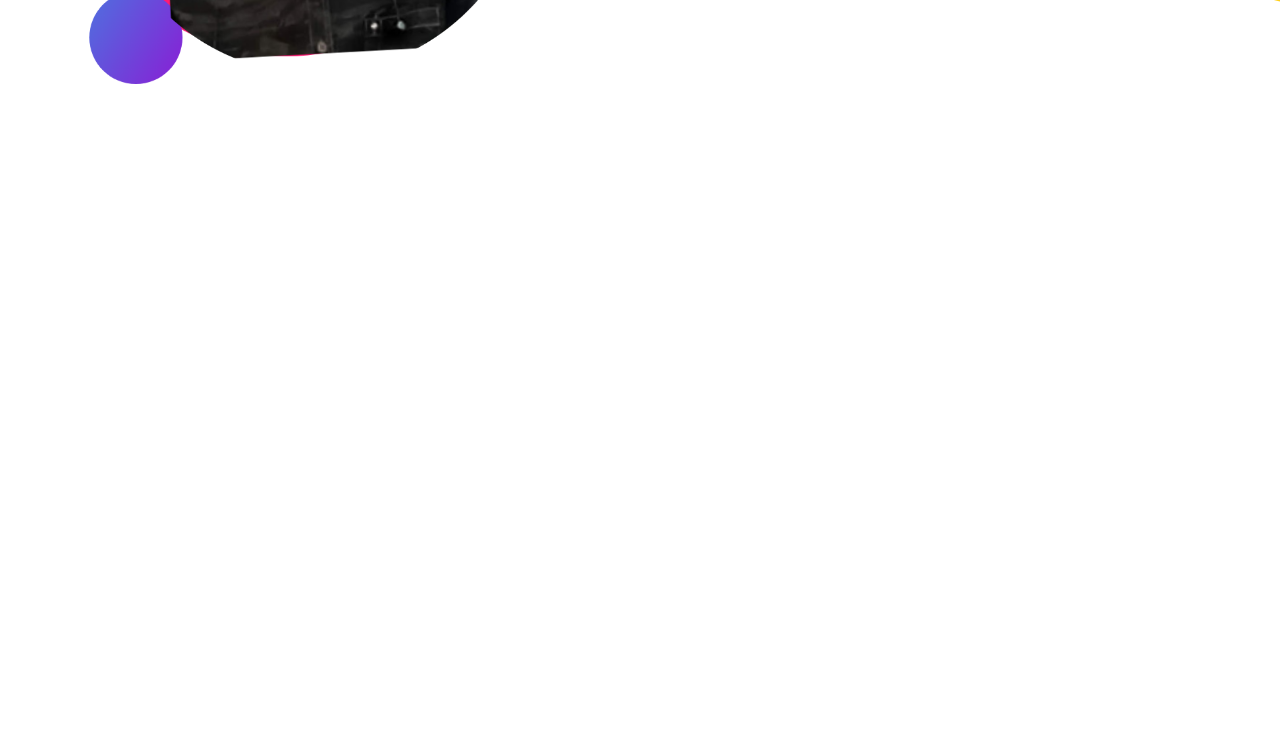
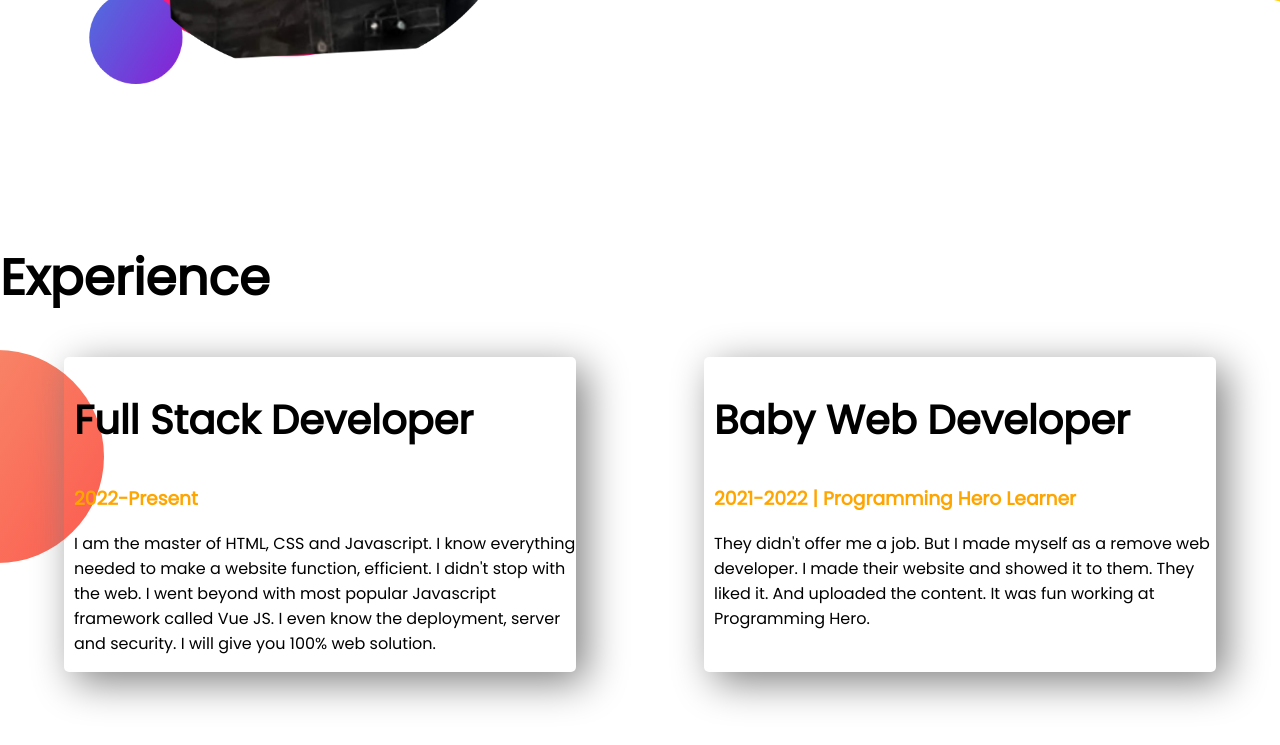
Before and after one commit to shariarsibbir/developer-portfolio, a plain HTML site: page index.html in a window 1280 px wide. Shown: the part 1067-1812 px from the top of the page. Before the commit the page ends 1308 px from the top, so only its background shows below. Drawn offline with Linux system fonts and the light colour scheme.

Commit message:
change again

```diff
--- a/index.html
+++ b/index.html
@@ -13,7 +13,7 @@
 </head>
 
 <body>
-    <section class="top-banner">
+    <section class="top-banner flexible-container">
             <div class="half-width">
                 <h1>Welcome To</h1>
                 <h1><span class="orange-color">Shahriar Hossain Sibbir's</span> World!</h1>
@@ -30,7 +30,7 @@
                 <img src="images/Sibbir.bg.png" alt="">
             </div>
     </section>
-    <section class="dream-big">
+    <section class="dream-big flexible-container">
         <div class="half-width">
             <img src="images/sibbir-bg2.png" alt="">
         </div>
@@ -42,6 +42,26 @@
             <a class="link-button" target="_blank" href="">DOWNLOAD RESUME</a>
         </div>
     </section>
+    <section class="experience-area">
+        <h1>Experience</h1>
+        <div class="flexible-container">
+            <div class="experience-item">
+                <h2>Full Stack Developer</h2>
+                <h3 class="orange-color">2022-Present</h3>
+                <p>I am the master of HTML, CSS and Javascript. I know everything needed to make a website function, efficient. I
+                    didn't
+                    stop with the web. I went beyond with most popular Javascript framework called Vue JS. I even know the
+                    deployment,
+                    server and security. I will give you 100% web solution.</p>
+            </div>
+            <div class="experience-item">
+                <h2>Baby Web Developer</h2>
+                <h3 class="orange-color">2021-2022 | Programming Hero Learner</h3>
+                <p>They didn't offer me a job. But I made myself as a remove web developer. I made their website and showed it to
+                    them.
+                    They liked it. And uploaded the content. It was fun working at Programming Hero.</p>
+            </div>
+        </div>
+    </section>
 </body>
-
 </html>
--- a/style.css
+++ b/style.css
@@ -5,10 +5,13 @@ body{
 h1{
     font-size:50px;
 }
+h2{
+    font-size: 40px;
+}
 .orange-color{
     color:orange;
 }
-section{
+.flexible-container{
     display:flex;
     margin-bottom: 150px;
 }
@@ -36,3 +39,16 @@ section{
     background-repeat: no-repeat;
     background-position:right ;
 }
+.experience-item{
+    width:40%;
+    margin-left: 5%;
+    margin-right: 5%;
+    padding-left: 10px;
+    border-radius: 5px;
+    box-shadow: 10px 10px 40px gray;
+}
+.experience-area{
+    background-image: url(images/exp-bg.png);
+    background-repeat: no-repeat;
+    background-position:left;
+}
```
